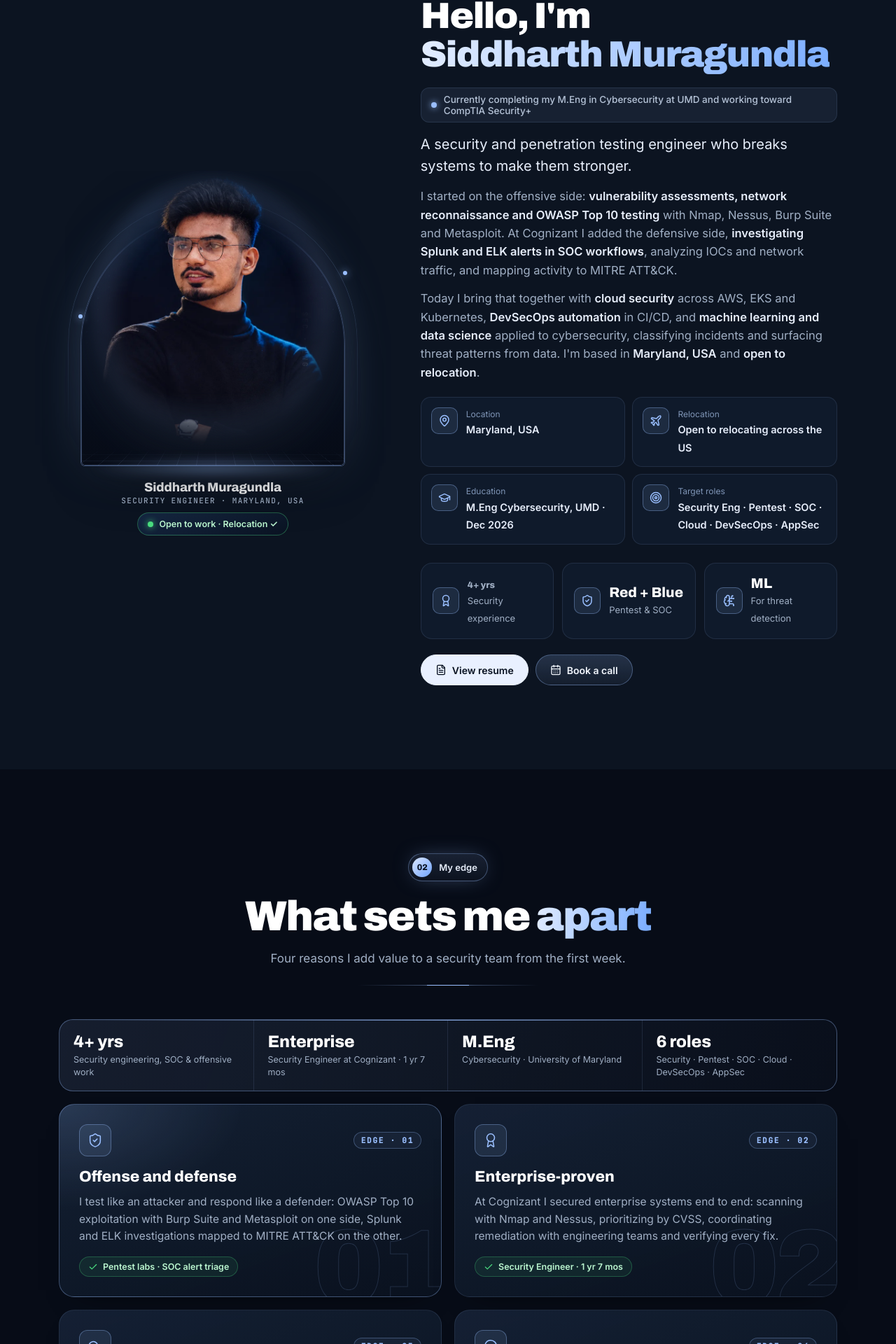
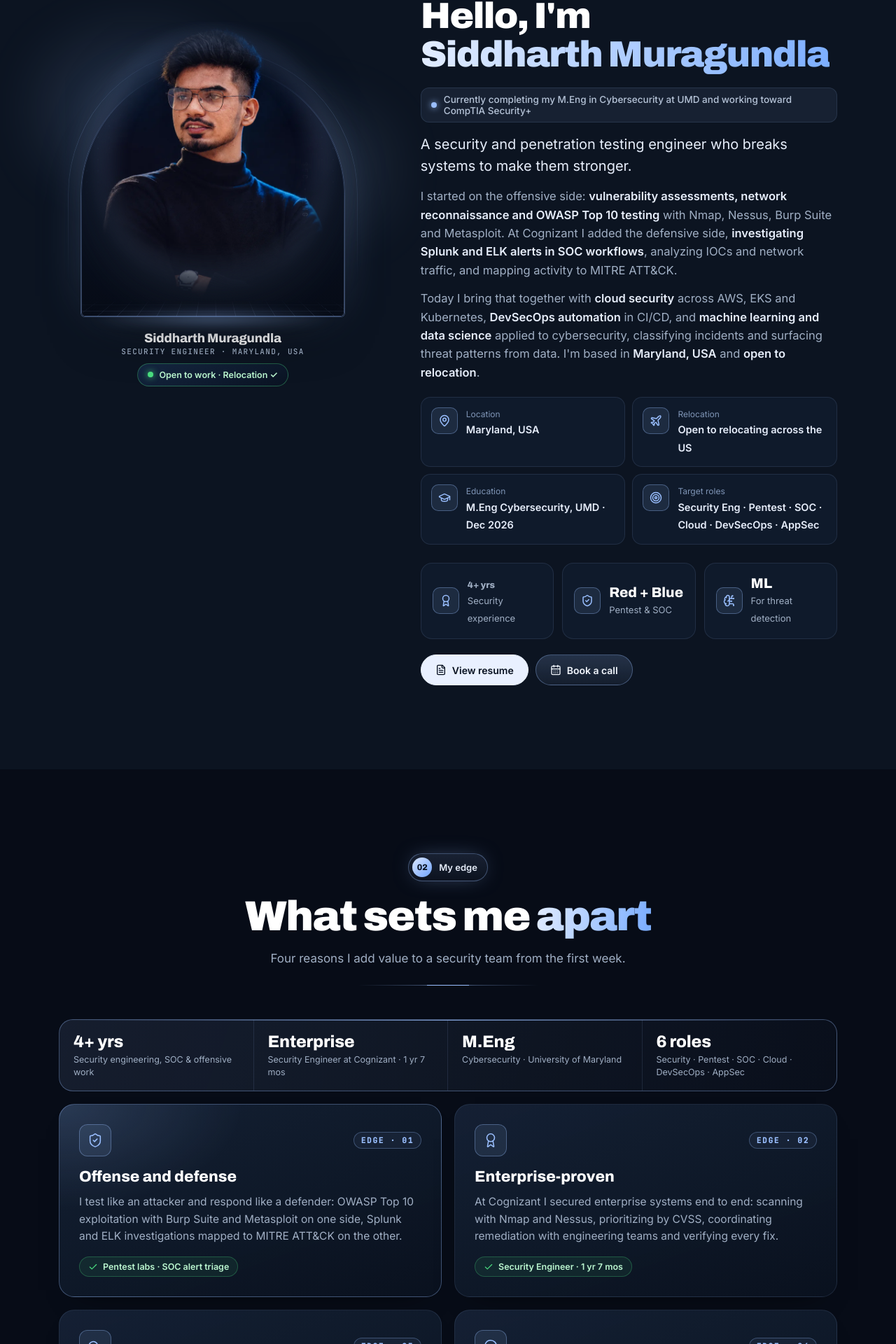
Before and after one commit to S18-01/Siddharth-Portfolio, a Next.js app: page / in a window 1280 px wide. Shown: the part 2272-4192 px from the top of the page at 70% size. Built offline with nearby package versions, Linux system fonts and the light colour scheme.

Commit message:
Centered sticky portrait, blue footer name, cleaner edge cards

```diff
--- a/app/globals.css
+++ b/app/globals.css
@@ -441,7 +441,7 @@ footer{padding:70px 0 30px;border-top:1px solid var(--line);overflow:hidden;back
 @media(max-width:860px){.job{grid-template-columns:minmax(0,1fr)}.jl{border-right:0;border-bottom:1px solid var(--line)}.xsum{grid-template-columns:repeat(2,minmax(0,1fr))}.sk{grid-template-columns:minmax(0,1fr)}}
 @media(max-width:760px){
  .g3{grid-template-columns:minmax(0,1fr)}
- .about{grid-template-columns:minmax(0,1fr)}.card{max-width:320px;margin:0 auto;transform:none}
+ .about{grid-template-columns:minmax(0,1fr)}.pv{position:relative;top:auto;align-self:auto}.card{max-width:320px;margin:0 auto;transform:none}
  .cols{grid-template-columns:minmax(0,1fr)}
  .spin{height:50%;bottom:21%}
  .ring{top:60%}
@@ -628,7 +628,6 @@ footer{padding:70px 0 30px;border-top:1px solid var(--line);overflow:hidden;back
 .wcard:hover::before{opacity:1}
 .wtop{display:flex;justify-content:space-between;align-items:center;margin-bottom:16px}
 .wn{font:600 11px "JetBrains Mono",ui-monospace,monospace;letter-spacing:.16em;color:var(--accent);padding:4px 10px;border-radius:999px;border:1px solid rgba(var(--acc-rgb),.3);background:rgba(var(--acc-rgb),.06)}
-.wbig{position:absolute;right:-6px;bottom:-34px;font:900 150px/1 Archivo,sans-serif;color:transparent;-webkit-text-stroke:1px rgba(var(--acc-rgb),.16);pointer-events:none;letter-spacing:-6px}
 .wcard>*:not(.wbig){position:relative}
 .wcard.lead{background:radial-gradient(80% 90% at 0% 0%,rgba(var(--acc-rgb),.16),transparent 60%),linear-gradient(160deg,var(--card),var(--card2));border-color:rgba(var(--acc-rgb),.35)}
 .edge-strip{display:grid;grid-template-columns:repeat(4,minmax(0,1fr));margin:0 0 18px;border:1px solid var(--line2);border-radius:20px;overflow:hidden;background:linear-gradient(110deg,rgba(var(--acc-rgb),.10),rgba(var(--acc-rgb),.02));position:relative}
@@ -801,7 +800,7 @@ html[data-seen] .boot{display:none}
 @media(max-width:1100px){.dots{display:none}}
 
 /* ---------- About: profile visual ---------- */
-.pv{position:relative;max-width:480px;width:100%;justify-self:center;display:grid;gap:20px}
+.pv{position:relative;max-width:480px;width:100%;justify-self:center;align-self:start;position:sticky;top:max(96px,calc(50vh - 270px));display:grid;gap:20px}
 .pv::before{content:"";position:absolute;left:-12%;right:-12%;top:8%;height:70%;background:radial-gradient(50% 50% at 30% 40%,rgba(var(--acc-rgb),.22),transparent 70%),radial-gradient(45% 45% at 75% 60%,rgba(var(--spot),.16),transparent 70%);filter:blur(30px);pointer-events:none;z-index:-1}
 .pv-stage2{position:relative;aspect-ratio:4/4.7;--mx:0;--my:0}
 .pv-arch{position:absolute;left:7%;right:7%;top:30%;bottom:0;border-radius:999px 999px 30px 30px;overflow:hidden;background:linear-gradient(180deg,var(--st2),var(--st1));border:1px solid var(--line2);box-shadow:0 40px 80px -40px var(--shadow),0 0 80px -30px rgba(var(--acc-rgb),.55);transform:translate(calc(var(--mx) * -8px),calc(var(--my) * -6px));transition:transform .6s cubic-bezier(.2,1,.3,1)}
@@ -812,8 +811,6 @@ html[data-seen] .boot{display:none}
 .pv-ver{position:absolute;right:16px;top:50%;transform:translateY(-50%) rotate(90deg);transform-origin:center;font:600 10px "JetBrains Mono",ui-monospace,monospace;letter-spacing:.3em;color:var(--dim);opacity:.6}
 .pv-pop{position:absolute;left:50%;bottom:0;width:96%;max-width:none;transform:translate(calc(-50% + var(--mx) * 6px),calc(var(--my) * 4px));transition:transform .6s cubic-bezier(.2,1,.3,1);filter:drop-shadow(0 24px 34px rgba(0,0,0,.55)) drop-shadow(0 0 1px rgba(var(--acc-rgb),.4));pointer-events:none;-webkit-mask-image:linear-gradient(180deg,#000 92%,rgba(0,0,0,.85));mask-image:linear-gradient(180deg,#000 92%,rgba(0,0,0,.85))}
 .pv-halo{position:absolute;left:3%;right:3%;top:26%;bottom:-10px;border-radius:999px 999px 36px 36px;border:1px solid rgba(var(--acc-rgb),.18);pointer-events:none;-webkit-mask-image:linear-gradient(180deg,#000 30%,transparent 85%);mask-image:linear-gradient(180deg,#000 30%,transparent 85%);transform:translate(calc(var(--mx) * -14px),calc(var(--my) * -10px));transition:transform .6s cubic-bezier(.2,1,.3,1)}
-.pv-tick{position:absolute;width:6px;height:6px;border-radius:50%;background:var(--accent);box-shadow:0 0 12px var(--accent);pointer-events:none}
-.pv-tick.a{left:calc(7% - 3px);top:58%}.pv-tick.b{right:calc(7% - 3px);top:46%}
 .pv-base{position:absolute;left:10%;right:10%;bottom:-14px;height:24px;border-radius:50%;background:radial-gradient(closest-side,rgba(var(--acc-rgb),.45),transparent);filter:blur(8px);pointer-events:none}
 .pv-meta{display:grid;justify-items:center;gap:10px;text-align:center}
 .pv-name b{display:block;font:800 18px Archivo,sans-serif;color:var(--h1);letter-spacing:-.01em}
--- a/app/page.tsx
+++ b/app/page.tsx
@@ -1072,7 +1072,6 @@ function ProfileVisual() {
           <span className="pv-ver">SEC · ENG</span>
         </div>
         <img className="pv-pop" src={portraitFront} alt={fullName} draggable={false} />
-        <i className="pv-tick a" /><i className="pv-tick b" />
         <div className="pv-base" />
       </div>
       <div className="pv-meta">
@@ -1561,7 +1560,6 @@ export default function Home() {
           <div className="whys">
             {strengths.map((x, i) => { const Icon = x.icon; return (
               <article className={'wcard reveal' + (i === 0 ? ' lead' : '')} key={x.title}>
-                <span className="wbig" aria-hidden="true">0{i + 1}</span>
                 <div className="wtop"><div className="ico"><Icon strokeWidth={1.7} /></div><span className="wn">EDGE · 0{i + 1}</span></div>
                 <h3>{x.title}</h3>
                 <p>{x.text}</p>
@@ -1703,9 +1701,9 @@ export default function Home() {
           <svg className="giant" viewBox="0 0 1000 172" role="img" aria-label="Siddharth">
             <defs>
               <linearGradient id="gnF" gradientUnits="userSpaceOnUse" x1="0" x2="0" y1="20" y2="146">
-                <stop offset="0" style={{ stopColor: 'var(--h1)', stopOpacity: 0.9 }} />
-                <stop offset=".38" style={{ stopColor: 'var(--h1)', stopOpacity: 0.62 }} />
-                <stop offset=".62" style={{ stopColor: 'var(--accent)', stopOpacity: 0.3 }} />
+                <stop offset="0" style={{ stopColor: 'var(--accent)', stopOpacity: 0.95 }} />
+                <stop offset=".4" style={{ stopColor: 'var(--accent)', stopOpacity: 0.62 }} />
+                <stop offset=".68" style={{ stopColor: 'var(--accent)', stopOpacity: 0.22 }} />
                 <stop offset="1" style={{ stopColor: 'var(--accent)', stopOpacity: 0 }} />
               </linearGradient>
               <linearGradient id="gnS" gradientUnits="userSpaceOnUse" x1="0" x2="0" y1="20" y2="146">
@@ -1725,7 +1723,7 @@ export default function Home() {
             </defs>
             <g style={{ font: '900 168px Archivo, Arial Black, sans-serif', letterSpacing: '-4px' } as CSSProperties}>
               <text x="500" y="140" textAnchor="middle" textLength="990" lengthAdjust="spacingAndGlyphs" fill="url(#gnF)">SIDDHARTH</text>
-              <text x="500" y="140" textAnchor="middle" textLength="990" lengthAdjust="spacingAndGlyphs" fill="url(#gnF)" mask="url(#gnHM)" opacity=".55" aria-hidden="true">SIDDHARTH</text>
+              <text x="500" y="140" textAnchor="middle" textLength="990" lengthAdjust="spacingAndGlyphs" fill="url(#gnF)" mask="url(#gnHM)" opacity=".22" style={{ fill: 'var(--h1)' }} aria-hidden="true">SIDDHARTH</text>
               <text x="500" y="140" textAnchor="middle" textLength="990" lengthAdjust="spacingAndGlyphs" fill="none" stroke="url(#gnS)" strokeWidth="1.1" aria-hidden="true">SIDDHARTH</text>
             </g>
             <rect x="120" y="156" width="760" height="1" fill="url(#gnL)" />
```
